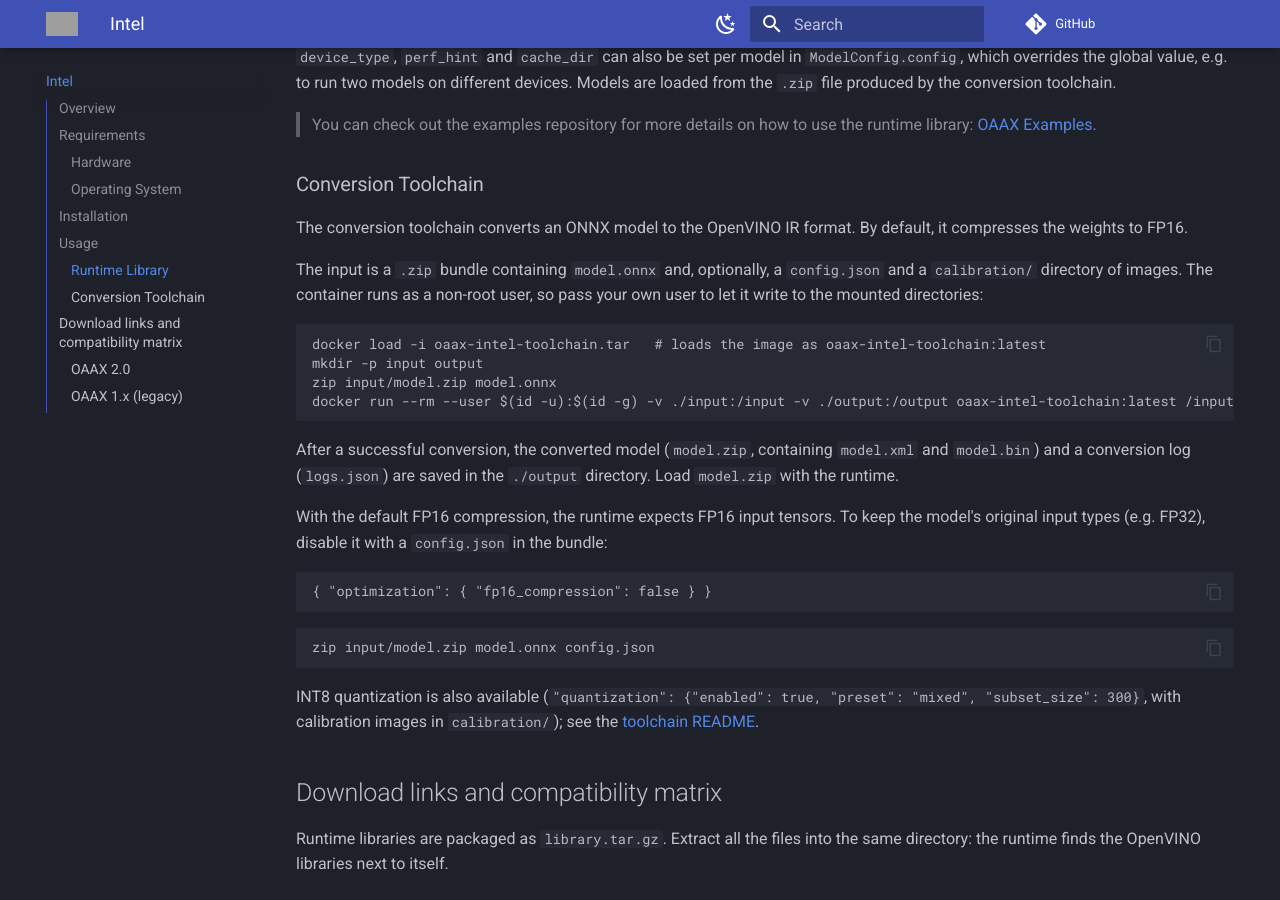
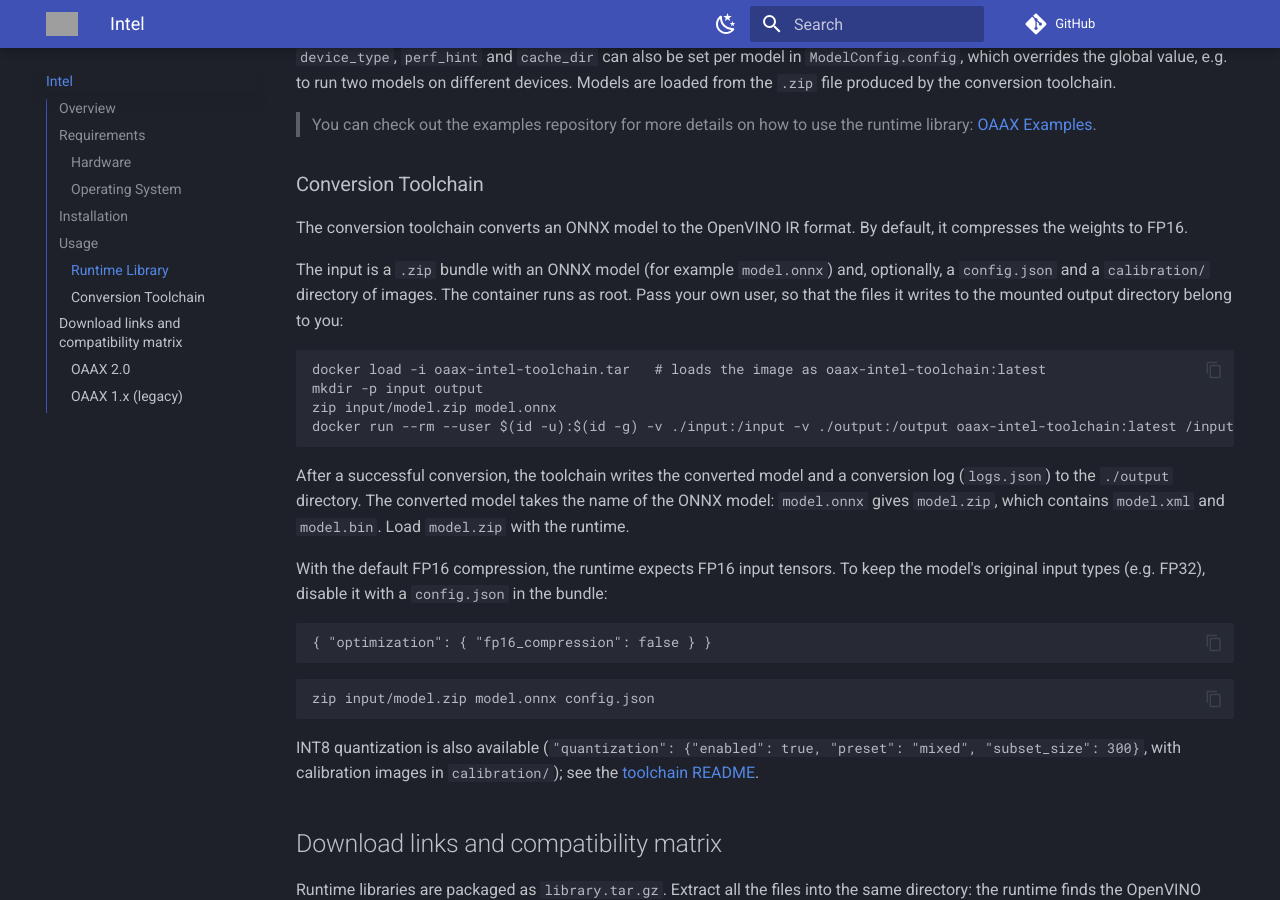
Before and after one commit to OAAX-standard/OAAX, an MkDocs documentation site: the page built from docs/Intel.md, in a window 1280 px wide and 900 px high, scrolled down 1477 px. Built offline with MkDocs 1.6.1 and Material for MkDocs 9.7.7, drawn with Linux system fonts in a browser that asks for light colours; comment, search, counter and statistics services are not loaded; grey boxes are pictures that could not be loaded.

Commit message:
Intel docs: the toolchain runs as root, the bundle's ONNX name is free
The toolchain image runs as root (`USER 0` in intel-acceleration's
Dockerfile, uid 0 in the published 2.0.0 image), not as a non-root
user. `--user` stays in the command, so that the output on the host
belongs to the caller.

The ONNX file in the bundle can have any name; the converted model is
named after it (`yolov8n.onnx` gives `yolov8n.zip`). Checked on the
published 2.0.0 image.

Signed-off-by: Maxim Podstrechnyy <m.podstrechny@gmail.com>

````diff
--- a/docs/Intel.md
+++ b/docs/Intel.md
@@ -48,14 +48,14 @@
 
 The conversion toolchain converts an ONNX model to the OpenVINO IR format. By default, it compresses the weights to FP16.
 
-The input is a `.zip` bundle containing `model.onnx` and, optionally, a `config.json` and a `calibration/` directory of images. The container runs as a non-root user, so pass your own user to let it write to the mounted directories:
+The input is a `.zip` bundle with an ONNX model (for example `model.onnx`) and, optionally, a `config.json` and a `calibration/` directory of images. The container runs as root. Pass your own user, so that the files it writes to the mounted output directory belong to you:
 ```bash
 docker load -i oaax-intel-toolchain.tar   # loads the image as oaax-intel-toolchain:latest
 mkdir -p input output
 zip input/model.zip model.onnx
 docker run --rm --user $(id -u):$(id -g) -v ./input:/input -v ./output:/output oaax-intel-toolchain:latest /input/model.zip /output
 ```
-After a successful conversion, the converted model (`model.zip`, containing `model.xml` and `model.bin`) and a conversion log (`logs.json`) are saved in the `./output` directory. Load `model.zip` with the runtime.
+After a successful conversion, the toolchain writes the converted model and a conversion log (`logs.json`) to the `./output` directory. The converted model takes the name of the ONNX model: `model.onnx` gives `model.zip`, which contains `model.xml` and `model.bin`. Load `model.zip` with the runtime.
 
 With the default FP16 compression, the runtime expects FP16 input tensors. To keep the model's original input types (e.g. FP32), disable it with a `config.json` in the bundle:
 ```json
````
